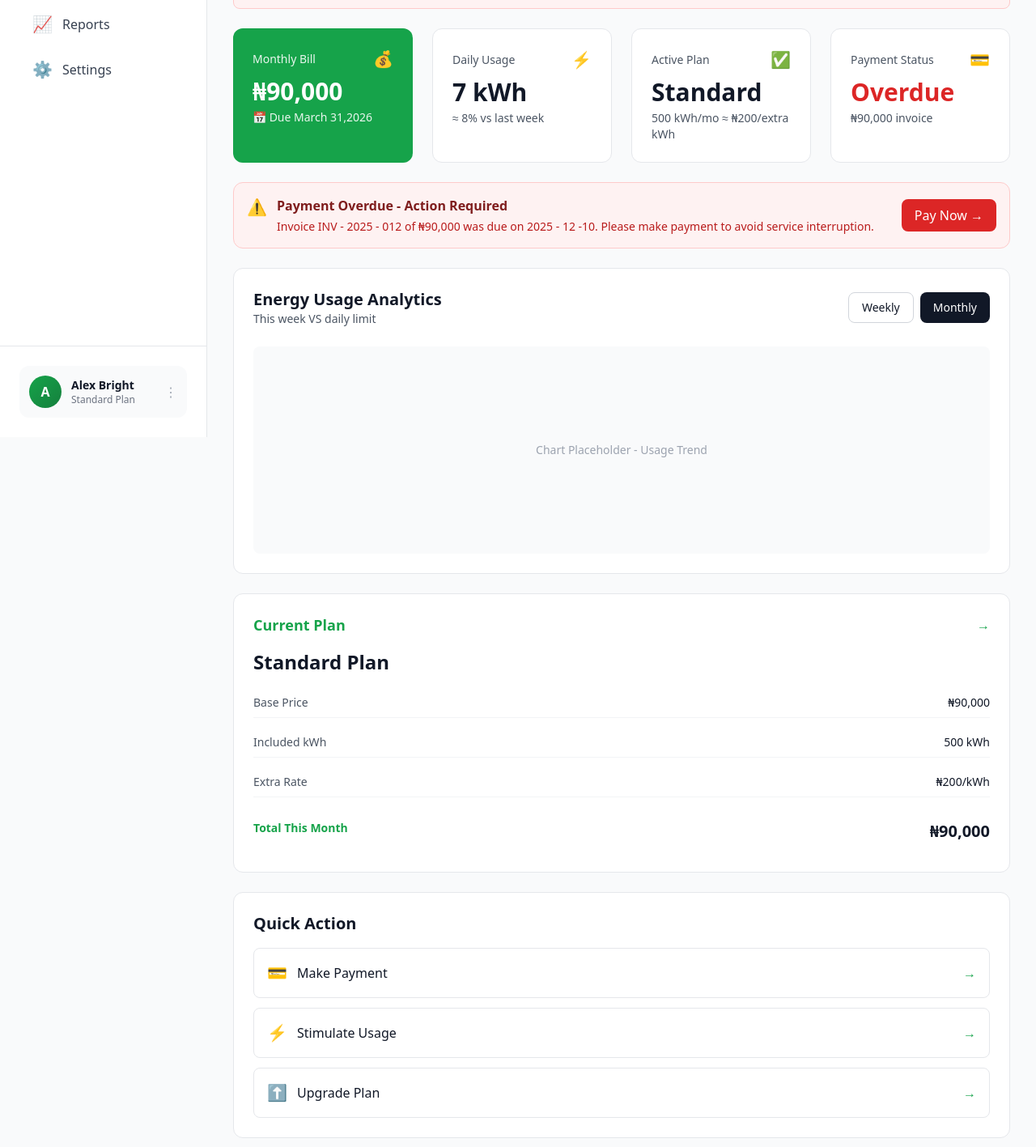
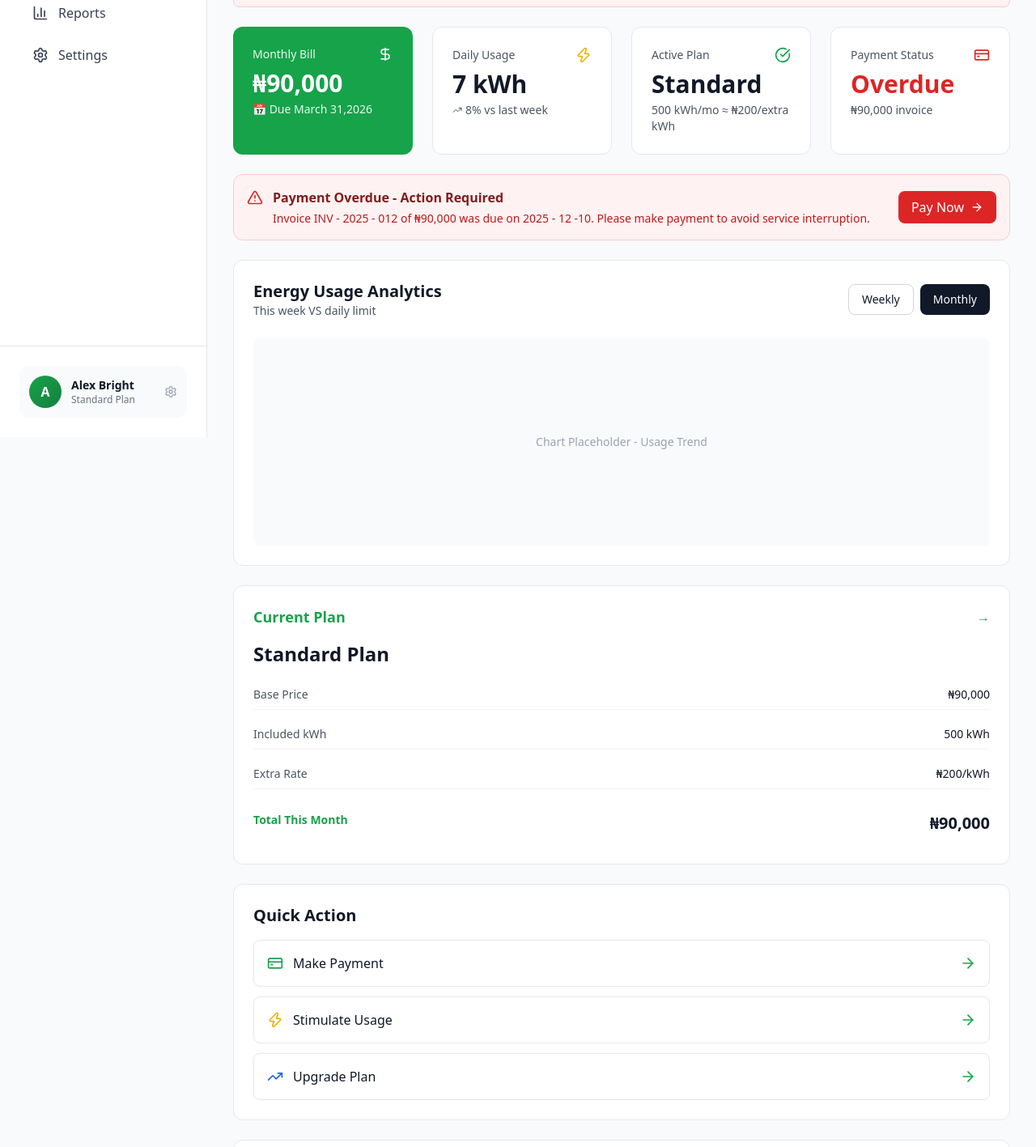
Before and after one commit to stephenmayowa112/buildathon, a Next.js app: page /dashboard in a window 1280 px wide. Shown: the part 260-1677 px from the top of the page at 81% size. Built offline with nearby package versions, Linux system fonts and the light colour scheme.

Commit message:
Replace emoji icons with professional Lucide React icons throughout the app

```diff
--- a/app/dashboard/layout.tsx
+++ b/app/dashboard/layout.tsx
@@ -3,6 +3,19 @@
 import Link from "next/link";
 import { usePathname, useRouter } from "next/navigation";
 import { useState, useEffect } from "react";
+import {
+  LayoutDashboard,
+  Zap,
+  CreditCard,
+  BarChart3,
+  Settings,
+  Menu,
+  X,
+  Bell,
+  Search,
+  LogOut,
+  FileText
+} from "lucide-react";
 
 export default function DashboardLayout({
   children,
@@ -15,11 +28,11 @@ export default function DashboardLayout({
   const [mobileMenuOpen, setMobileMenuOpen] = useState(false);
 
   const navItems = [
-    { name: "Dashboard", path: "/dashboard", icon: "📊" },
-    { name: "Energy Usage", path: "/dashboard/energy", icon: "⚡" },
-    { name: "Billing", path: "/dashboard/billing", icon: "💳" },
-    { name: "Reports", path: "/dashboard/reports", icon: "📈" },
-    { name: "Settings", path: "/dashboard/settings", icon: "⚙️" },
+    { name: "Dashboard", path: "/dashboard", icon: LayoutDashboard },
+    { name: "Energy Usage", path: "/dashboard/energy", icon: Zap },
+    { name: "Billing", path: "/dashboard/billing", icon: CreditCard },
+    { name: "Reports", path: "/dashboard/reports", icon: BarChart3 },
+    { name: "Settings", path: "/dashboard/settings", icon: Settings },
   ];
 
   const handleLogout = () => {
@@ -50,21 +63,21 @@ export default function DashboardLayout({
         <div className="flex items-center justify-between">
           <Link href="/" className="flex items-center gap-2">
             <div className="w-9 h-9 bg-green-600 rounded-xl flex items-center justify-center">
-              <span className="text-white font-bold text-lg">⚡</span>
+              <Zap className="w-5 h-5 text-white" />
             </div>
             <span className="text-xl font-bold">VOLTPAY</span>
           </Link>
 
           <div className="flex items-center gap-2">
             <button className="relative p-2 hover:bg-gray-100 rounded-xl transition">
-              <span className="text-xl">🔔</span>
+              <Bell className="w-5 h-5 text-gray-600" />
               <span className="absolute top-1 right-1 w-2 h-2 bg-red-500 rounded-full"></span>
             </button>
             <button
               onClick={() => setMobileMenuOpen(!mobileMenuOpen)}
               className="p-2 hover:bg-gray-100 rounded-xl transition"
             >
-              <span className="text-2xl">{mobileMenuOpen ? "✕" : "☰"}</span>
+              {mobileMenuOpen ? <X className="w-6 h-6" /> : <Menu className="w-6 h-6" />}
             </button>
           </div>
         </div>
@@ -89,7 +102,7 @@ export default function DashboardLayout({
             <div className="flex items-center justify-between mb-6">
               <Link href="/" className="flex items-center gap-2">
                 <div className="w-10 h-10 bg-green-600 rounded-xl flex items-center justify-center">
-                  <span className="text-white font-bold text-xl">⚡</span>
+                  <Zap className="w-6 h-6 text-white" />
                 </div>
                 <span className="text-xl font-bold">VOLTPAY</span>
               </Link>
@@ -97,7 +110,7 @@ export default function DashboardLayout({
                 onClick={() => setMobileMenuOpen(false)}
                 className="p-2 hover:bg-gray-100 rounded-lg"
               >
-                <span className="text-2xl">✕</span>
+                <X className="w-5 h-5" />
               </button>
             </div>
 
@@ -114,7 +127,9 @@ export default function DashboardLayout({
           </div>
 
           <nav className="flex-1 p-4 space-y-1 overflow-y-auto">
-            {navItems.map((item) => (
+            {navItems.map((item) => {
+              const Icon = item.icon;
+              return (
                 <Link
                   key={item.path}
                   href={item.path}
@@ -124,24 +139,27 @@ export default function DashboardLayout({
                       : "text-gray-700 hover:bg-gray-100"
                   }`}
                 >
-                <span className="text-xl">{item.icon}</span>
+                  <Icon className="w-5 h-5" />
                   <span className="font-medium">{item.name}</span>
                 </Link>
-            ))}
+              );
+            })}
           </nav>
 
           <div className="p-4 border-t border-gray-200 space-y-2">
             <Link
               href="/onboarding/plans"
-              className="block px-4 py-3 hover:bg-gray-50 rounded-xl transition text-sm"
+              className="flex items-center gap-3 px-4 py-3 hover:bg-gray-50 rounded-xl transition text-sm"
             >
-              📋 Change Plan
+              <FileText className="w-4 h-4" />
+              <span>Change Plan</span>
             </Link>
             <button
               onClick={handleLogout}
-              className="block w-full text-left px-4 py-3 hover:bg-red-50 rounded-xl transition text-sm text-red-600"
+              className="flex items-center gap-3 w-full text-left px-4 py-3 hover:bg-red-50 rounded-xl transition text-sm text-red-600"
             >
-              🚪 Logout
+              <LogOut className="w-4 h-4" />
+              <span>Logout</span>
             </button>
           </div>
         </div>
@@ -152,13 +170,15 @@ export default function DashboardLayout({
         <div className="p-6 flex-1">
           <Link href="/" className="flex items-center gap-2 mb-8 group">
             <div className="w-10 h-10 bg-green-600 rounded-xl flex items-center justify-center group-hover:bg-green-700 transition">
-              <span className="text-white font-bold text-xl">⚡</span>
+              <Zap className="w-6 h-6 text-white" />
             </div>
             <span className="text-xl font-bold">VOLTPAY</span>
           </Link>
 
           <nav className="space-y-1">
-            {navItems.map((item) => (
+            {navItems.map((item) => {
+              const Icon = item.icon;
+              return (
                 <Link
                   key={item.path}
                   href={item.path}
@@ -168,10 +188,11 @@ export default function DashboardLayout({
                       : "text-gray-700 hover:bg-gray-100"
                   }`}
                 >
-                <span className="text-xl">{item.icon}</span>
+                  <Icon className="w-5 h-5" />
                   <span className="font-medium">{item.name}</span>
                 </Link>
-            ))}
+              );
+            })}
           </nav>
         </div>
 
@@ -189,30 +210,33 @@ export default function DashboardLayout({
                 <div className="font-semibold text-sm">Alex Bright</div>
                 <div className="text-xs text-gray-500">Standard Plan</div>
               </div>
-              <span className="text-gray-400">⋮</span>
+              <Settings className="w-4 h-4 text-gray-400" />
             </button>
 
             {showUserMenu && (
               <div className="absolute bottom-full left-0 right-0 mb-2 bg-white rounded-xl shadow-xl border border-gray-200 overflow-hidden">
                 <Link
                   href="/dashboard/settings"
-                  className="block px-4 py-3 hover:bg-gray-50 transition text-sm"
+                  className="flex items-center gap-3 px-4 py-3 hover:bg-gray-50 transition text-sm"
                   onClick={() => setShowUserMenu(false)}
                 >
-                  ⚙️ Settings
+                  <Settings className="w-4 h-4" />
+                  <span>Settings</span>
                 </Link>
                 <Link
                   href="/onboarding/plans"
-                  className="block px-4 py-3 hover:bg-gray-50 transition text-sm"
+                  className="flex items-center gap-3 px-4 py-3 hover:bg-gray-50 transition text-sm"
                   onClick={() => setShowUserMenu(false)}
                 >
-                  📋 Change Plan
+                  <FileText className="w-4 h-4" />
+                  <span>Change Plan</span>
                 </Link>
                 <button
                   onClick={handleLogout}
-                  className="block w-full text-left px-4 py-3 hover:bg-red-50 transition text-sm text-red-600"
+                  className="flex items-center gap-3 w-full text-left px-4 py-3 hover:bg-red-50 transition text-sm text-red-600"
                 >
-                  🚪 Logout
+                  <LogOut className="w-4 h-4" />
+                  <span>Logout</span>
                 </button>
               </div>
             )}
@@ -227,17 +251,17 @@ export default function DashboardLayout({
           <div className="flex items-center justify-between">
             <div className="flex-1 max-w-xl">
               <div className="relative">
+                <Search className="absolute left-4 top-3 w-5 h-5 text-gray-400" />
                 <input
                   type="text"
                   placeholder="Search analytics or bills..."
                   className="w-full px-4 py-2.5 pl-11 border border-gray-300 rounded-xl focus:outline-none focus:ring-2 focus:ring-green-500 focus:border-transparent transition"
                 />
-                <span className="absolute left-4 top-3 text-gray-400">🔍</span>
               </div>
             </div>
             <div className="flex items-center gap-3">
               <button className="relative p-2.5 hover:bg-gray-100 rounded-xl transition">
-                <span className="text-xl">🔔</span>
+                <Bell className="w-5 h-5 text-gray-600" />
                 <span className="absolute top-1.5 right-1.5 w-2 h-2 bg-red-500 rounded-full animate-pulse"></span>
               </button>
               <div className="w-10 h-10 bg-gradient-to-br from-green-600 to-green-700 rounded-full flex items-center justify-center text-white font-bold cursor-pointer hover:shadow-lg transition">
--- a/app/dashboard/page.tsx
+++ b/app/dashboard/page.tsx
@@ -1,9 +1,18 @@
 "use client";
 
-import { useState, useEffect } from "react";
+import { useState } from "react";
 import { PLANS, PlanType } from "@/types";
 import { calculateBilling, formatCurrency } from "@/lib/billing";
 import Link from "next/link";
+import {
+  DollarSign,
+  Zap,
+  CheckCircle,
+  CreditCard,
+  AlertTriangle,
+  TrendingUp,
+  ArrowRight
+} from "lucide-react";
 
 export default function DashboardPage() {
   const [selectedPlan, setSelectedPlan] = useState<PlanType>("standard");
@@ -19,7 +28,7 @@ export default function DashboardPage() {
   const paymentStatus = remainingBalance === 0 ? "paid" : isOverdue ? "overdue" : "pending";
 
   const handleMakePayment = () => {
-    router.push("/dashboard/payment");
+    setAmountPaid(billing.monthlyBill);
   };
 
   return (
@@ -56,7 +65,7 @@ export default function DashboardPage() {
         <div className="bg-green-600 text-white rounded-xl p-4 sm:p-6">
           <div className="flex items-center justify-between mb-2">
             <span className="text-xs sm:text-sm opacity-90">Monthly Bill</span>
-            <span className="text-lg sm:text-xl">💰</span>
+            <DollarSign className="w-5 h-5 opacity-90" />
           </div>
           <div className="text-2xl sm:text-3xl font-bold mb-1">{formatCurrency(billing.monthlyBill)}</div>
           <div className="text-xs sm:text-sm opacity-90">📅 Due March 31,2026</div>
@@ -65,16 +74,19 @@ export default function DashboardPage() {
         <div className="bg-white rounded-xl p-4 sm:p-6 border border-gray-200">
           <div className="flex items-center justify-between mb-2">
             <span className="text-xs sm:text-sm text-gray-600">Daily Usage</span>
-            <span className="text-lg sm:text-xl">⚡</span>
+            <Zap className="w-5 h-5 text-yellow-500" />
           </div>
           <div className="text-2xl sm:text-3xl font-bold mb-1">{dailyUsage} kWh</div>
-          <div className="text-xs sm:text-sm text-gray-600">≈ 8% vs last week</div>
+          <div className="text-xs sm:text-sm text-gray-600 flex items-center gap-1">
+            <TrendingUp className="w-3 h-3" />
+            8% vs last week
+          </div>
         </div>
 
         <div className="bg-white rounded-xl p-4 sm:p-6 border border-gray-200">
           <div className="flex items-center justify-between mb-2">
             <span className="text-xs sm:text-sm text-gray-600">Active Plan</span>
-            <span className="text-lg sm:text-xl">✅</span>
+            <CheckCircle className="w-5 h-5 text-green-600" />
           </div>
           <div className="text-2xl sm:text-3xl font-bold mb-1">{plan.name}</div>
           <div className="text-xs sm:text-sm text-gray-600">{plan.monthlyLimit} kWh/mo ≈ ₦{plan.extraRate}/extra kWh</div>
@@ -83,7 +95,10 @@ export default function DashboardPage() {
         <div className="bg-white rounded-xl p-4 sm:p-6 border border-gray-200">
           <div className="flex items-center justify-between mb-2">
             <span className="text-xs sm:text-sm text-gray-600">Payment Status</span>
-            <span className="text-lg sm:text-xl">💳</span>
+            <CreditCard className={`w-5 h-5 ${
+              paymentStatus === "paid" ? "text-green-600" :
+              paymentStatus === "overdue" ? "text-red-600" : "text-yellow-600"
+            }`} />
           </div>
           <div className={`text-2xl sm:text-3xl font-bold mb-1 ${
             paymentStatus === "paid" ? "text-green-600" :
@@ -101,7 +116,7 @@ export default function DashboardPage() {
       {isOverdue && (
         <div className="bg-red-50 border border-red-200 rounded-xl p-4 mb-6 flex flex-col sm:flex-row sm:items-center sm:justify-between gap-4">
           <div className="flex items-start gap-3">
-            <span className="text-red-600 text-xl flex-shrink-0">⚠️</span>
+            <AlertTriangle className="w-5 h-5 text-red-600 flex-shrink-0 mt-0.5" />
             <div>
               <div className="font-bold text-red-900 mb-1">Payment Overdue - Action Required</div>
               <div className="text-sm text-red-700">
@@ -114,7 +129,7 @@ export default function DashboardPage() {
             onClick={handleMakePayment}
             className="w-full sm:w-auto px-4 py-2 bg-red-600 text-white rounded-lg font-medium hover:bg-red-700 transition flex items-center justify-center gap-2 whitespace-nowrap"
           >
-            Pay Now →
+            Pay Now <ArrowRight className="w-4 h-4" />
           </button>
         </div>
       )}
@@ -179,28 +194,31 @@ export default function DashboardPage() {
             className="w-full flex items-center justify-between p-4 border border-gray-200 rounded-lg hover:bg-gray-50 transition"
           >
             <div className="flex items-center gap-3">
-              <span className="text-xl">💳</span>
+              <CreditCard className="w-5 h-5 text-green-600" />
               <span className="font-medium">Make Payment</span>
             </div>
-            <span className="text-green-600">→</span>
+            <ArrowRight className="w-5 h-5 text-green-600" />
           </button>
           <Link
             href="/dashboard/energy"
             className="w-full flex items-center justify-between p-4 border border-gray-200 rounded-lg hover:bg-gray-50 transition"
           >
             <div className="flex items-center gap-3">
-              <span className="text-xl">⚡</span>
+              <Zap className="w-5 h-5 text-yellow-500" />
               <span className="font-medium">Stimulate Usage</span>
             </div>
-            <span className="text-green-600">→</span>
+            <ArrowRight className="w-5 h-5 text-green-600" />
           </Link>
-          <button className="w-full flex items-center justify-between p-4 border border-gray-200 rounded-lg hover:bg-gray-50 transition">
+          <Link
+            href="/onboarding/plans"
+            className="w-full flex items-center justify-between p-4 border border-gray-200 rounded-lg hover:bg-gray-50 transition"
+          >
             <div className="flex items-center gap-3">
-              <span className="text-xl">⬆️</span>
+              <TrendingUp className="w-5 h-5 text-blue-600" />
               <span className="font-medium">Upgrade Plan</span>
             </div>
-            <span className="text-green-600">→</span>
-          </button>
+            <ArrowRight className="w-5 h-5 text-green-600" />
+          </Link>
         </div>
       </div>
 
@@ -208,7 +226,9 @@ export default function DashboardPage() {
       <div className="bg-white rounded-xl p-4 sm:p-6 border border-gray-200">
         <div className="flex items-center justify-between mb-4">
           <h2 className="text-lg sm:text-xl font-bold">Recent Payment</h2>
-          <button className="text-green-600 hover:text-green-700 text-sm">View All →</button>
+          <button className="text-green-600 hover:text-green-700 text-sm flex items-center gap-1">
+            View All <ArrowRight className="w-4 h-4" />
+          </button>
         </div>
         <div className="space-y-3">
           {[
@@ -224,7 +244,9 @@ export default function DashboardPage() {
               }`}
             >
               <div className="flex items-center gap-3">
-                <span className="text-xl">💳</span>
+                <CreditCard className={`w-5 h-5 ${
+                  payment.status === "Paid" ? "text-green-600" : "text-yellow-600"
+                }`} />
                 <div>
                   <div className="font-medium text-sm">{payment.id}</div>
                   <div className="text-xs text-gray-600">Date: {payment.date}</div>
--- a/app/page.tsx
+++ b/app/page.tsx
@@ -1,7 +1,7 @@
-import Image from "next/image";
 import Link from "next/link";
 import Navbar from "@/components/Navbar";
 import Footer from "@/components/Footer";
+import { Zap, CheckCircle, TrendingUp, DollarSign, Clock, Users } from "lucide-react";
 
 export default function HomePage() {
   return (
@@ -11,8 +11,9 @@ export default function HomePage() {
       {/* Hero Section */}
       <section className="max-w-7xl mx-auto px-4 sm:px-6 lg:px-8 pt-20 pb-16">
         <div className="inline-block mb-6">
-          <span className="px-4 py-2 bg-green-50 text-green-600 rounded-full text-sm font-medium border border-green-200">
-            ⚡Reliable Clean Energy
+          <span className="px-4 py-2 bg-green-50 text-green-600 rounded-full text-sm font-medium border border-green-200 flex items-center gap-2 w-fit">
+            <Zap className="w-4 h-4" />
+            Reliable Clean Energy
           </span>
         </div>
 
@@ -40,17 +41,26 @@ export default function HomePage() {
           </Link>
         </div>
 
-        <div className="flex gap-12 text-center">
-          <div>
-            <div className="text-3xl font-bold">500+</div>
+        <div className="flex flex-wrap gap-8 sm:gap-12 text-center">
+          <div className="flex flex-col items-center">
+            <div className="flex items-center gap-2 mb-2">
+              <Users className="w-6 h-6 text-green-600" />
+              <div className="text-3xl font-bold">500+</div>
+            </div>
             <div className="text-gray-600">Active Businesses</div>
           </div>
-          <div>
-            <div className="text-3xl font-bold">40%</div>
+          <div className="flex flex-col items-center">
+            <div className="flex items-center gap-2 mb-2">
+              <TrendingUp className="w-6 h-6 text-green-600" />
+              <div className="text-3xl font-bold">40%</div>
+            </div>
             <div className="text-gray-600">Average Savings</div>
           </div>
-          <div>
-            <div className="text-3xl font-bold">24/7</div>
+          <div className="flex flex-col items-center">
+            <div className="flex items-center gap-2 mb-2">
+              <Clock className="w-6 h-6 text-green-600" />
+              <div className="text-3xl font-bold">24/7</div>
+            </div>
             <div className="text-gray-600">Support</div>
           </div>
         </div>
--- a/components/Navbar.tsx
+++ b/components/Navbar.tsx
@@ -2,6 +2,7 @@
 
 import Link from "next/link";
 import { useState } from "react";
+import { Menu, X, Zap } from "lucide-react";
 
 export default function Navbar() {
   const [mobileMenuOpen, setMobileMenuOpen] = useState(false);
@@ -12,7 +13,7 @@ export default function Navbar() {
         <div className="flex justify-between items-center h-16">
           <Link href="/" className="flex items-center gap-2 group">
             <div className="w-9 h-9 bg-green-600 rounded-lg flex items-center justify-center group-hover:bg-green-700 transition">
-              <span className="text-white font-bold text-lg">⚡</span>
+              <Zap className="w-5 h-5 text-white" />
             </div>
             <span className="text-2xl font-bold">VOLTPAY</span>
           </Link>
@@ -32,9 +33,9 @@ export default function Navbar() {
             </Link>
             <Link
               href="/auth/signup"
-              className="px-5 py-2.5 bg-green-600 text-white rounded-xl font-semibold hover:bg-green-700 transition-all shadow-md hover:shadow-lg transform hover:-translate-y-0.5"
+              className="px-5 py-2.5 bg-green-600 text-white rounded-xl font-semibold hover:bg-green-700 transition-all shadow-md hover:shadow-lg transform hover:-translate-y-0.5 flex items-center gap-2"
             >
-              Get Started →
+              Get Started
             </Link>
           </div>
 
@@ -43,7 +44,7 @@ export default function Navbar() {
             onClick={() => setMobileMenuOpen(!mobileMenuOpen)}
             className="md:hidden p-2 rounded-lg hover:bg-gray-100"
           >
-            <span className="text-2xl">{mobileMenuOpen ? "✕" : "☰"}</span>
+            {mobileMenuOpen ? <X className="w-6 h-6" /> : <Menu className="w-6 h-6" />}
           </button>
         </div>
 
```
Also changed, not shown: package.json (+8 -7 lines), 1 other file (tests, documents, lock files or other folders). Lines whose indentation alone changed are shown as unchanged.
